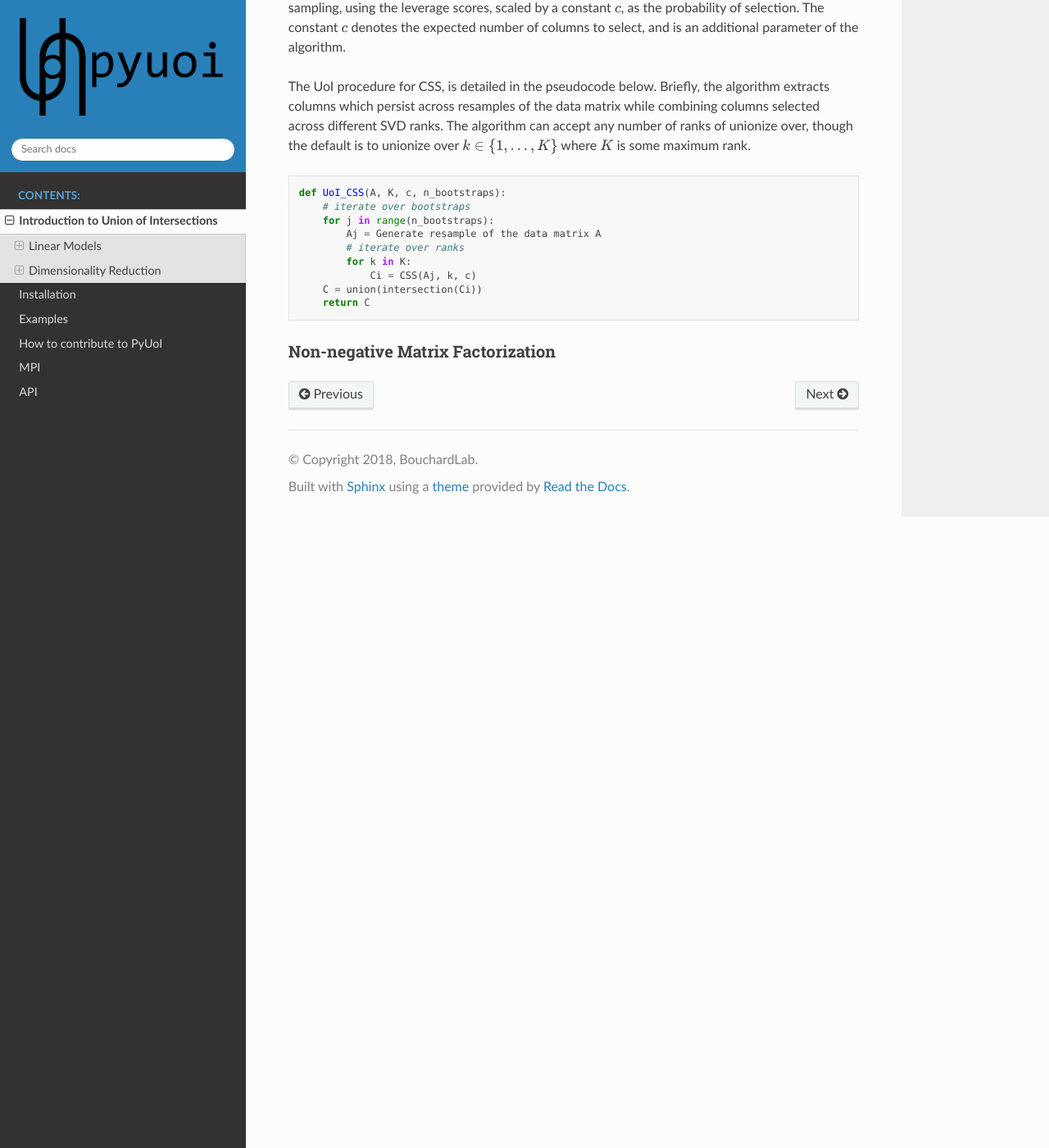
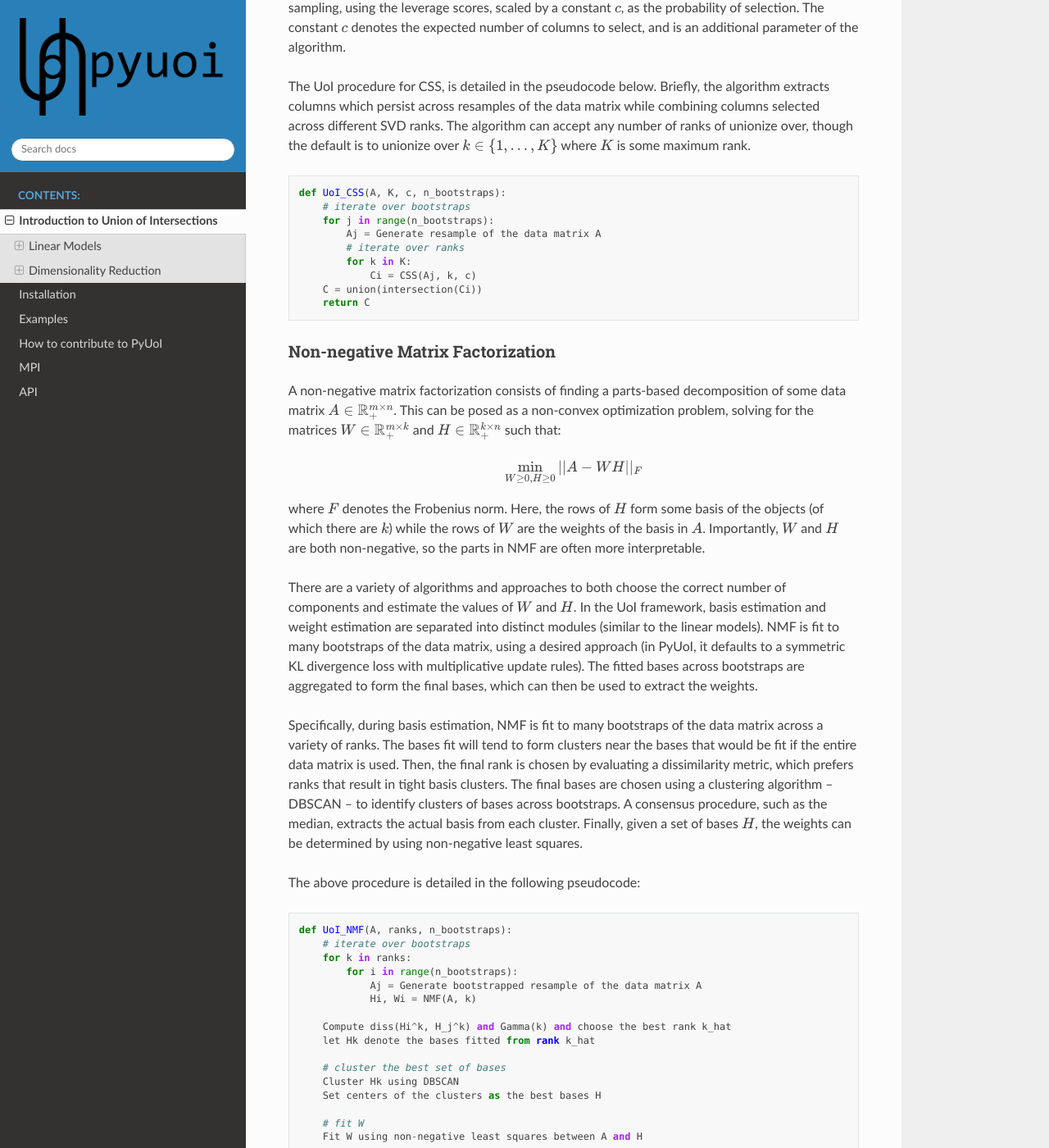
Before and after one commit to BouchardLab/pyuoi, a Sphinx documentation site: the page built from docs/source/introduction.rst, in a window 1280 px wide and 1400 px high, scrolled down 3785 px. Shown: the whole window at 82% size. Built offline with Sphinx 7.4.7 and the Read the Docs theme 2.0.0, drawn with Linux system fonts in a browser that asks for light colours; some of the changed text lies outside the part shown.

Commit message:
nmf documentation

```diff
--- a/docs/source/introduction.rst
+++ b/docs/source/introduction.rst
@@ -241,3 +241,82 @@ rank.
 
 Non-negative Matrix Factorization
 ^^^^^^^^^^^^^^^^^^^^^^^^^^^^^^^^^
+A non-negative matrix factorization consists of finding a parts-based
+decomposition of some data matrix :math:`A \in \mathbb{R}^{m\times n}_+`.
+This can be posed as a non-convex optimization problem, solving for the matrices
+:math:`W \in \mathbb{R}_+^{m\times k}` and :math:`H \in \mathbb{R}_+^{k\times n}`
+such that:
+
+.. math::
+    \begin{align}
+        \min_{W\geq 0, H\geq 0} ||A - WH||_F
+    \end{align}
+
+where :math:`F` denotes the Frobenius norm. Here, the rows of :math:`H` form
+some basis of the objects (of which there are :math:`k`) while the rows of
+:math:`W` are the weights of the basis in :math:`A`. Importantly, :math:`W` and
+:math:`H` are both non-negative, so the parts in NMF are often more
+interpretable.
+
+There are a variety of algorithms and approaches to both choose the correct
+number of components and estimate the values of :math:`W` and :math:`H`. In the
+UoI framework, basis estimation and weight estimation are separated into distinct
+modules (similar to the linear models). NMF is fit to many bootstraps of the
+data matrix, using a desired approach (in PyUoI, it defaults to a symmetric KL
+divergence loss with multiplicative update rules). The fitted bases across
+bootstraps are aggregated to form the final bases, which can then be used to
+extract the weights.
+
+Specifically, during basis estimation, NMF is fit to many bootstraps of the data matrix across
+a variety of ranks. The bases fit will tend to form clusters near the bases
+that would be fit if the entire data matrix is used. Then, the final rank is
+chosen by evaluating a dissimilarity metric, which prefers ranks that result
+in tight basis clusters. The final bases are chosen using a clustering algorithm
+-- DBSCAN -- to identify clusters of bases across bootstraps. A consensus procedure,
+such as the median, extracts the actual basis from each cluster. Finally, given
+a set of bases :math:`H`, the weights can be determined by using non-negative
+least squares.
+
+The above procedure is detailed in the following pseudocode:
+
+.. code:: python
+
+    def UoI_NMF(A, ranks, n_bootstraps):
+        # iterate over bootstraps
+        for k in ranks:
+            for i in range(n_bootstraps):
+                Aj = Generate bootstrapped resample of the data matrix A
+                Hi, Wi = NMF(A, k)
+
+        Compute diss(Hi^k, H_j^k) and Gamma(k) and choose the best rank k_hat
+        let Hk denote the bases fitted from rank k_hat
+
+        # cluster the best set of bases
+        Cluster Hk using DBSCAN
+        Set centers of the clusters as the best bases H
+
+        # fit W
+        Fit W using non-negative least squares between A and H
+
+        return W, H
+
+Above, the dissimilarity between two sets of bases from different bootstrapped
+data matrices :math:`H, H'` with rank :math:`k` is given by
+
+.. math::
+    \begin{align}
+        \text{diss}(H, H') = 1 - \frac{1}{2k} \left(
+            \sum_{j=1}^k \text{max}_i C_{ij} + \sum_{i=1}^k \text{max}_j C_{ij}
+        \right)
+    \end{align}
+
+where :math:`C_{ij}` is the cross-correlation matrix between :math:`H` and
+:math:`H'`. The discrepancy :math:`\Gamma(k)`, which aggregates dissimilarities
+across pairs of bootstraps, is given by
+
+.. math::
+    \begin{align}
+        \Gamma(k) = \sum_{1 \leq i \leq j \leq N_B} \text{diss}(H_i, H_j)
+    \end{align}
+
+where :math:`N_B` is the number of boostraps.
```
